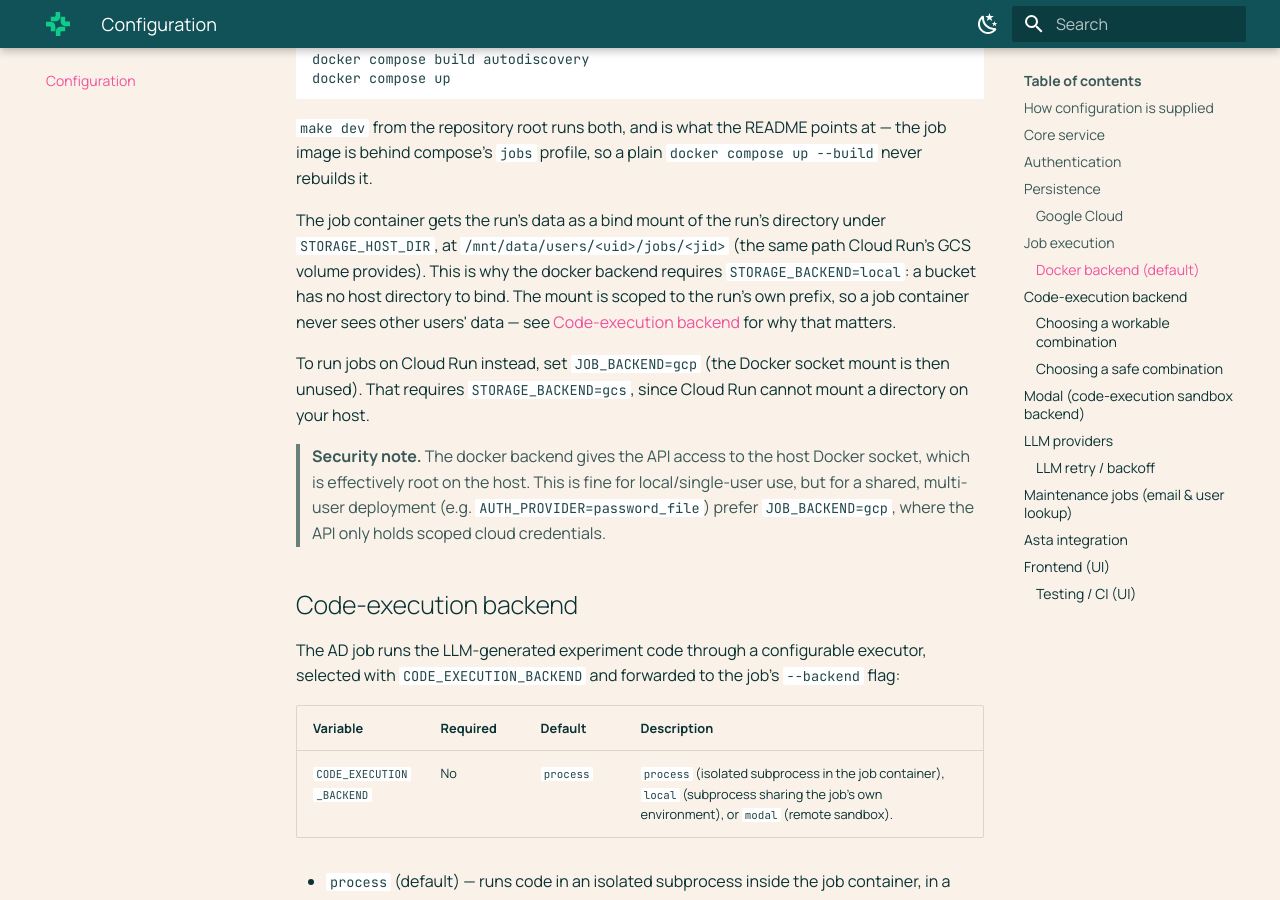
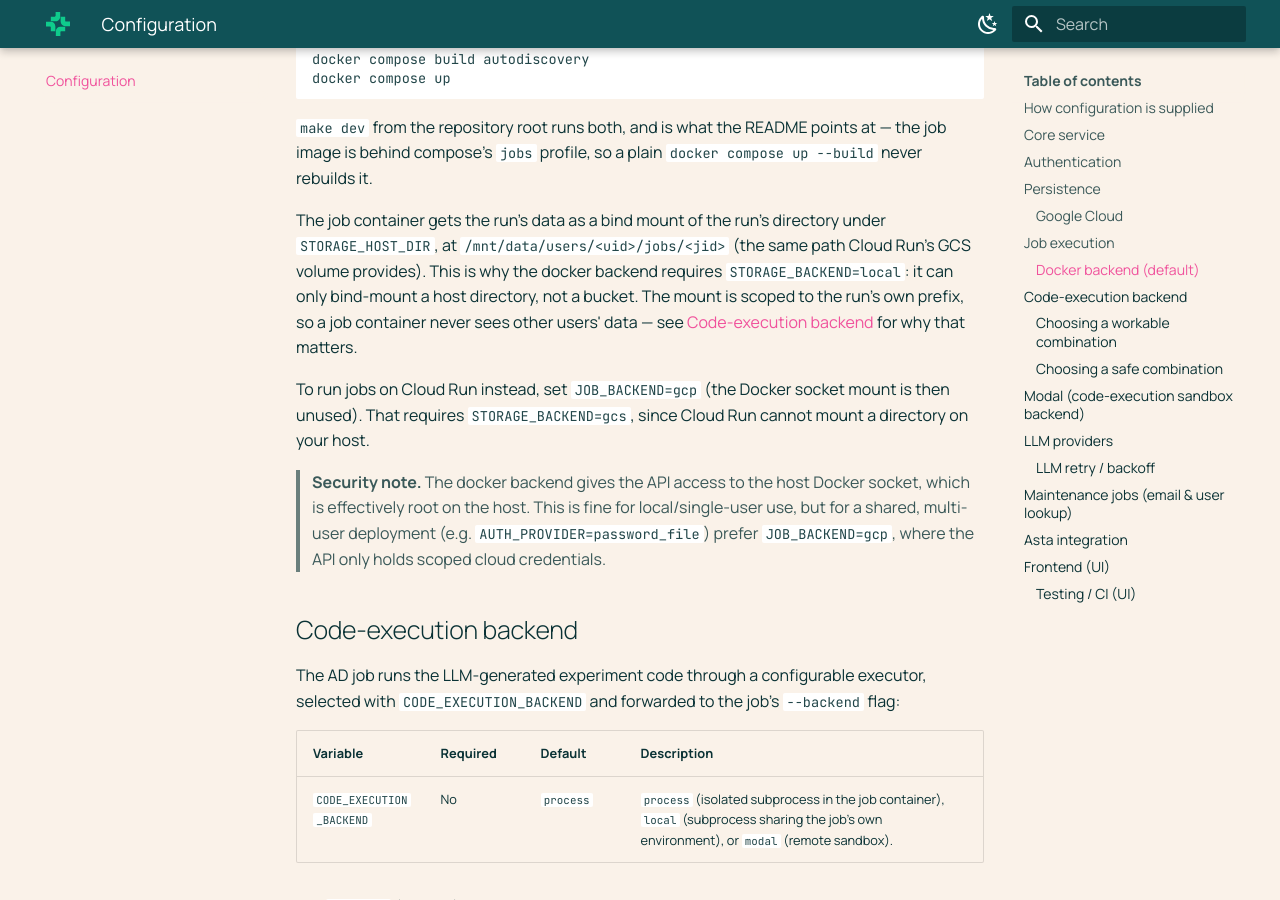
Before and after one commit to allenai/asta-autodiscovery, an MkDocs documentation site: the page built from docs/configuration.md, in a window 1280 px wide and 900 px high, scrolled down 4561 px. Built offline with MkDocs 1.6.1 and Material for MkDocs 9.7.7, drawn with Linux system fonts in a browser that asks for light colours.

Commit message:
Reword the same phrase in the docker-backend prose
Co-Authored-By: Claude Fable 5.1 <noreply@anthropic.com>

```diff
--- a/docs/configuration.md
+++ b/docs/configuration.md
@@ -134,8 +134,8 @@ is behind compose's `jobs` profile, so a plain `docker compose up --build` never
 
 The job container gets the run's data as a bind mount of the run's directory under
 `STORAGE_HOST_DIR`, at `/mnt/data/users/<uid>/jobs/<jid>` (the same path Cloud Run's GCS
-volume provides). This is why the docker backend requires `STORAGE_BACKEND=local`: a bucket
-has no host directory to bind. The mount is scoped to the run's own prefix, so a job
+volume provides). This is why the docker backend requires `STORAGE_BACKEND=local`: it can only
+bind-mount a host directory, not a bucket. The mount is scoped to the run's own prefix, so a job
 container never sees other users' data — see
 [Code-execution backend](#code-execution-backend) for why that matters.
 
```
